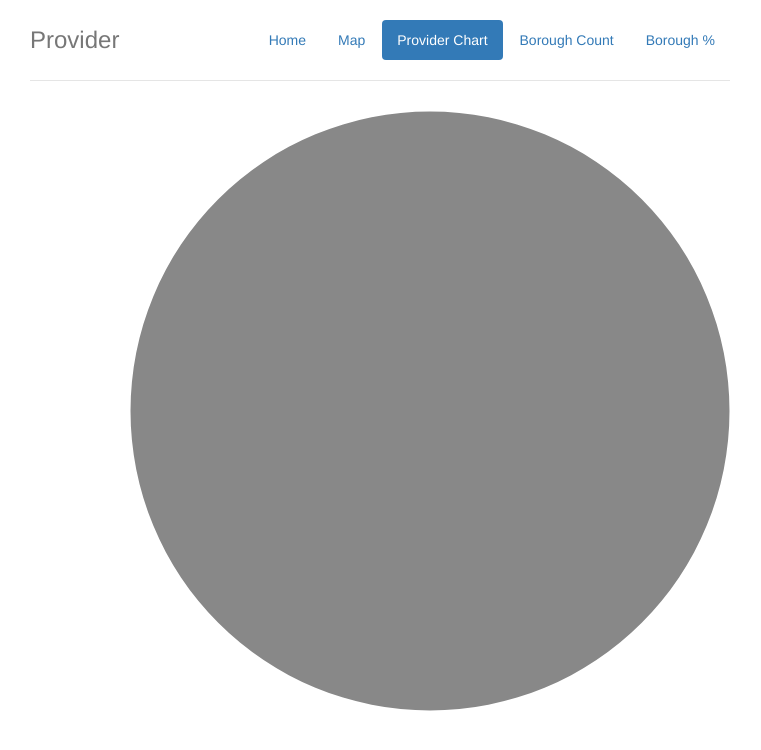
After one commit to codingljn/NYC-WiFi-Project, a Flask app: page /chart2 in a window 1280 px wide. The commit adds this page. Shown: the top 750 px of the page, without its empty margins (260-1021 px from the left). Run offline with Flask 2, Linux system fonts and the light colour scheme; tables that the repository leaves empty or names only in its code hold one stand-in row (values such as "Sample post"); some libraries are stand-ins or nearby versions.

Commit message:
added providers

```diff
--- a/app.py
+++ b/app.py
@@ -48,6 +48,30 @@ def chart():
 
     return render_template('chart.html', values=values, labels = labels, legend=legend)
 
+@app.route('/chart2')
+def chart2():
+    legend = "Stations by Provider"
+    conn = mysql.connect()
+    cursor =conn.cursor()
+    try:
+        cursor.execute("SELECT PROVIDER, total, color from providers")
+        rows = cursor.fetchall()
+        dataitems = list()
+        fld = {}
+        i = 0
+        ##################################
+        for row in rows:
+            fld['PROVIDER'] = row[0]
+            fld['total'] = row[1]
+            fld['color'] = row[2]
+            dataitems.append(fld.copy())
+        ##################################
+        cursor.close()
+        conn.close()
+    except:
+        print ("Error: unable to fetch items")
+    return render_template('chart2.html', dataitems=dataitems)
+
 @app.route('/chart3')
 def chart3():
     legend = "Stations by Borough"
--- /dev/null
+++ b/templates/chart2.html
@@ -0,0 +1,68 @@
+<!DOCTYPE html><html lang="en"><head> <meta charset="utf-8" />
+    <title>NYC WiFi</title>
+    <!-- import plugin script -->
+        <link href="../static/css/bootstrap.min.css" rel="stylesheet">
+        <link href="../static/css/jumbotron-narrow.css" rel="stylesheet">
+        <script src="../static/js/jquery-1.11.2.js"></script>
+        <script src="../static/js/Chart.min.js"></script>
+     </head>
+     <body>
+        <div class="container">
+          <div class="header">
+            <nav>
+              <ul class="nav nav-pills pull-right">
+                <li role="presentation"><a href="/">Home</a></li>
+                <li role="presentation"><a href="/chart4">Map</a></li>
+                <li role="presentation" class="active"><a href="/chart2">Provider Chart</a></li>
+                <li role="presentation"><a href="/chart">Borough Count</a></li>
+                <li role="presentation"><a href="/chart3">Borough %</a></li>
+              </ul>
+            </nav>
+            <h3 class="text-muted">Provider</h3>
+          </div>
+        <canvas id="chart" width="800" height="600"></canvas>
+        </div>
+    <script>
+
+       // pie chart data
+
+       var chartData = [
+          {% for data in dataitems %}
+          {
+            value : {{data.total}},
+            label : '{{data.PROVIDER}}',
+            labelColor: 'white',
+            labelFontSize: '16',
+            labelAlign: 'center',
+            color : '{{data.color}}'
+          },
+          {% endfor %}
+       ];
+
+      var options = {
+          title: {
+            display : true,
+            text : 'Pie Chart'
+          },
+          segmentShowStroke : false,
+          animateScale : true
+       }
+
+        Chart.defaults.global.animationSteps = 50;
+        Chart.defaults.global.tooltipYPadding = 16;
+        Chart.defaults.global.tooltipCornerRadius = 0;
+        Chart.defaults.global.tooltipTitleFontStyle = "normal";
+        Chart.defaults.global.tooltipFillColor = "rgba(0,0,0,0.8)";
+        Chart.defaults.global.animationEasing = "easeOutBounce";
+        Chart.defaults.global.responsive = false;
+        Chart.defaults.global.scaleLineColor = "black";
+        Chart.defaults.global.scaleFontSize = 16;
+
+       // get pie chart canvas
+       var ctx = document.getElementById("chart").getContext("2d");
+
+       var PieChartDemo = new Chart(ctx).Pie(chartData, options);
+
+    </script>
+    </body>
+    </html>
--- a/templates/chart4.html
+++ b/templates/chart4.html
@@ -29,8 +29,9 @@
             <ul class="nav nav-pills pull-right">
               <li role="presentation"><a href="/">Home</a></li>
               <li role="presentation" class="active"><a href="/chart4">Map</a></li>
-              <li role="presentation"><a href="/chart">Bar Chart</a></li>
-              <li role="presentation"><a href="/chart3">Pie Chart</a></li>
+              <li role="presentation"><a href="/chart2">Provider Chart</a></li>
+              <li role="presentation"><a href="/chart">Borough Count</a></li>
+              <li role="presentation"><a href="/chart3">Borough %</a></li>
             </ul>
           </nav>
           <h3 class="text-muted">NYC WiFi - Map</h3>
--- a/templates/home.html
+++ b/templates/home.html
@@ -17,9 +17,9 @@
           <ul class="nav nav-pills pull-right">
             <li role="presentation" class="active"><a href="#">Home</a></li>
             <li role="presentation"><a href="/chart4">Map</a></li>
-            <li role="presentation"><a href="/chart">Bar Chart</a></li>
-            <!-- <li role="presentation"><a href="/chart2">Line Chart</a></li> -->
-            <li role="presentation"><a href="/chart3">Pie Chart</a></li>
+            <li role="presentation"><a href="/chart2">Provider Chart</a></li>
+            <li role="presentation"><a href="/chart">Borough Count</a></li>
+            <li role="presentation"><a href="/chart3">Borough %</a></li>
           </ul>
         </nav>
         <h3 class="text-muted">NYC WiFi</h3>
```
Also changed, not shown: templates/chart.html (+5 -4 lines), templates/chart3.html (+4 -3 lines).
